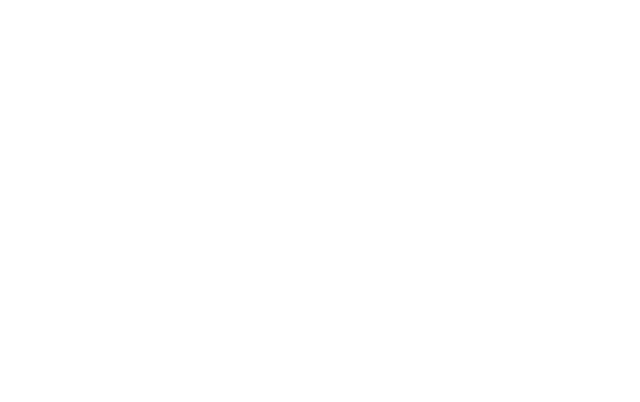
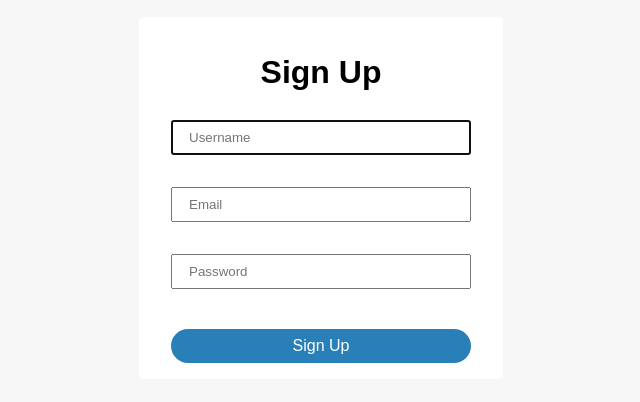
Before and after one commit to diegchav/postsy-react-client, a React (Create React App) app: page /signup in a window 1280 px wide. Shown: the part 202-604 px from the top of the page, without its empty margins (319-959 px from the left). Built offline with nearby package versions, Linux system fonts and the light colour scheme.

Commit message:
Create sign up component and test signing up functionality with the backend

```diff
--- /dev/null
+++ b/src/App.styles.tsx
@@ -0,0 +1,8 @@
+import styled from 'styled-components'
+
+export default styled.div`
+    width: 100vw;
+    height: 100vh;
+
+    background-color: #f7f7f7;
+`
--- a/src/App.tsx
+++ b/src/App.tsx
@@ -1,10 +1,25 @@
 import React from 'react';
+import {
+  Route,
+  Switch
+} from 'react-router-dom'
 
-function App() {
-  return (
-    <div>
-    </div>
-  );
-}
+import HomePage from './pages/home/Home.page'
+import SignUpPage from './pages/signup/SignUp.page'
+
+import AppContainer from './App.styles'
+
+const App = () => (
+  <AppContainer>
+    <Switch>
+      <Route path="/signup">
+        <SignUpPage />
+      </Route>
+      <Route path="/">
+        <HomePage />
+      </Route>
+    </Switch>
+  </AppContainer>
+)
 
 export default App;
--- /dev/null
+++ b/src/components/form-input/form-input.styles.tsx
@@ -0,0 +1,21 @@
+import styled from 'styled-components'
+
+const FormInputContainer = styled.div`
+    display: flex;
+    flex-direction: column;
+    margin: .5rem 0 0;
+
+    input {
+        padding: .5rem 1rem;
+        display: block;
+    }
+
+    .error {
+        color: #e74c3c;
+        font-size: .75rem;
+        margin-top: .5rem;
+        height: 1rem;
+    }
+`
+
+export default FormInputContainer
--- /dev/null
+++ b/src/components/form-input/form-input.tsx
@@ -0,0 +1,19 @@
+import React from 'react'
+
+import FormInputContainer from './form-input.styles'
+
+interface FormInputProps extends React.HTMLProps<HTMLInputElement> {
+    error: String
+}
+
+const FormInput = ({ error, ...otherProps }: FormInputProps) => {
+
+    return (
+        <FormInputContainer>
+            <input {...otherProps} />
+            <span className="error">{error}</span>
+        </FormInputContainer>
+    )
+}
+
+export default FormInput
--- /dev/null
+++ b/src/components/sign-in-form/SignUpForm.component.tsx
@@ -0,0 +1,147 @@
+import React, { useState } from 'react'
+import { withRouter, RouteComponentProps } from 'react-router-dom'
+import axios from 'axios'
+import isEmail from 'validator/lib/isEmail'
+
+import FormInput from '../form-input/form-input'
+
+import { API_URL, API_AUTH_PATH, HTTP_OK, HTTP_BAD_REQUEST } from '../../constants'
+
+import SignUpFormContainer from './SignUpForm.styles'
+
+
+
+const SignUpForm: React.FC<RouteComponentProps> = ({ history }) => {
+    const authUrl = API_URL + API_AUTH_PATH
+
+    const [state, setState] = useState({
+        username: '',
+        email: '',
+        password: '',
+        errors: {
+            'username': '',
+            'email': '',
+            'password': ''
+        }
+    })
+
+    const {
+        username,
+        email,
+        password,
+        errors
+    } = state
+
+    const handleChange = (e: React.ChangeEvent<HTMLInputElement>) => {
+        const { name, value } = e.target
+        setState({
+            ...state,
+            [name]: value
+        })
+    }
+
+    const validate = () => {
+        const validationErrors = {
+            'username': '',
+            'email': '',
+            'password': ''
+        }
+        if (!username) validationErrors['username'] = 'Username is required'
+        else if (username.length < 3) validationErrors['username'] = 'Username must be at least 3 characters'
+        else if (username.length > 16) validationErrors['username'] = 'Username must be less than 16 characters'
+
+        if (!email) validationErrors['email'] = 'Email is required'
+        else if (!isEmail(email)) validationErrors['email'] = 'Email is not valid'
+
+        if (!password) validationErrors['password'] = 'Password is required'
+        else if (password.length < 8) validationErrors['password'] = 'Password must be at least 8 characters'
+
+        return validationErrors
+    }
+
+    const handleSubmit = (e: React.FormEvent<HTMLFormElement>) => {
+        e.preventDefault()
+
+        // Perform form validation
+        const validationErrors = validate()
+        const areErrors = Object.values(validationErrors).some(elem => elem !== '')
+        if (areErrors) {
+            setState({
+                ...state,
+                errors: validationErrors
+            })
+        } else {
+            signUp(username, email, password)
+        }
+    }
+
+    const signUp = async (username: String, email: String, password: String) => {
+        const payload = {
+            username,
+            email,
+            password
+        }
+        try {
+            const res = await (await axios.post(authUrl + '/signup', payload))
+            const resData = res.data
+            if (resData.status === HTTP_OK) {
+                history.push('/')
+            }
+        } catch (err) {
+            const errData = err.response.data
+            if (errData.status === HTTP_BAD_REQUEST) {
+                if (errData.errors) {
+                    const validationErrors = {
+                        'username': '',
+                        'email': '',
+                        'password': ''
+                    }
+                    const errorsArray = errData.errors.map((e: Object) => Object.entries(e)[0]) || []
+                    errorsArray.forEach((e: Array<string>) => {
+                        const [key, value] = e
+                        validationErrors[key as keyof typeof validationErrors] = value
+                    })
+                    setState({
+                        ...state,
+                        errors: validationErrors
+                    })
+                }
+            } else {
+                console.error(errData)
+            }
+        }
+    }
+
+    return (
+        <SignUpFormContainer>
+            <h1 className="title">Sign Up</h1>
+            <form onSubmit={handleSubmit}>
+                <FormInput
+                    type="text"
+                    name="username"
+                    placeholder="Username"
+                    autoFocus
+                    value={username}
+                    error={errors.username}
+                    onChange={handleChange} />
+                <FormInput
+                    type="text"
+                    name="email"
+                    placeholder="Email"
+                    value={email}
+                    error={errors.email}
+                    onChange={handleChange} />
+                <FormInput
+                    type="password"
+                    name="password"
+                    placeholder="Password"
+                    value={password}
+                    error={errors.password}
+                    onChange={handleChange} />
+                <button type="submit">Sign Up</button>
+            </form>
+        </SignUpFormContainer>
+    )
+}
+
+export default withRouter(SignUpForm)
--- /dev/null
+++ b/src/components/sign-in-form/SignUpForm.styles.tsx
@@ -0,0 +1,30 @@
+import styled from 'styled-components'
+
+export default styled.div`
+    display: flex;
+    flex-direction: column;
+    background-color: #fff;
+    padding: 1rem 2rem;
+    border-radius: 5px;
+    width: 300px;
+
+    .title {
+        text-align: center;
+    }
+
+    form {
+        display: flex;
+        flex-direction: column;
+
+        button {
+            background-color: #2980b9;
+            color: #fff;
+            padding: 0.5rem 1rem;
+            border: none;
+            border-radius: 20px;
+            font-size: 1rem;
+            margin-top: 1rem;
+            cursor: pointer;
+        }
+    }
+`
--- /dev/null
+++ b/src/constants/index.ts
@@ -0,0 +1,7 @@
+// API
+export const API_URL = 'http://localhost:1337/api'
+export const API_AUTH_PATH = '/auth'
+
+// HTTP status codes
+export const HTTP_OK = 200
+export const HTTP_BAD_REQUEST = 400
--- a/src/index.tsx
+++ b/src/index.tsx
@@ -1,5 +1,6 @@
 import React from 'react';
 import ReactDOM from 'react-dom';
+import { BrowserRouter as Router } from 'react-router-dom'
 
 import App from './App';
 
@@ -7,7 +8,9 @@ import './index.css';
 
 ReactDOM.render(
   <React.StrictMode>
-    <App />
+    <Router>
+      <App />
+    </Router>
   </React.StrictMode>,
   document.getElementById('root')
 );
--- /dev/null
+++ b/src/pages/home/Home.page.tsx
@@ -0,0 +1,6 @@
+import React from 'react'
+
+const HomePage = () => (
+    <div>Home Page</div>
+)
+export default HomePage
--- /dev/null
+++ b/src/pages/signup/SignUp.page.tsx
@@ -0,0 +1,13 @@
+import React from 'react'
+
+import SignUpForm from '../../components/sign-in-form/SignUpForm.component'
+
+import SignUpPageContainer from './SignUp.styles'
+
+const SignUpPage = () => (
+    <SignUpPageContainer>
+        <SignUpForm />
+    </SignUpPageContainer>
+)
+
+export default SignUpPage
--- /dev/null
+++ b/src/pages/signup/SignUp.styles.tsx
@@ -0,0 +1,9 @@
+import styled from 'styled-components'
+
+export default styled.div`
+    width: 100%;
+    height: 100%;
+    display: flex;
+    align-items: center;
+    justify-content: center;
+`
```
Also changed, not shown: package.json (+8 -1 lines), 1 other file (tests, documents, lock files or other folders).
